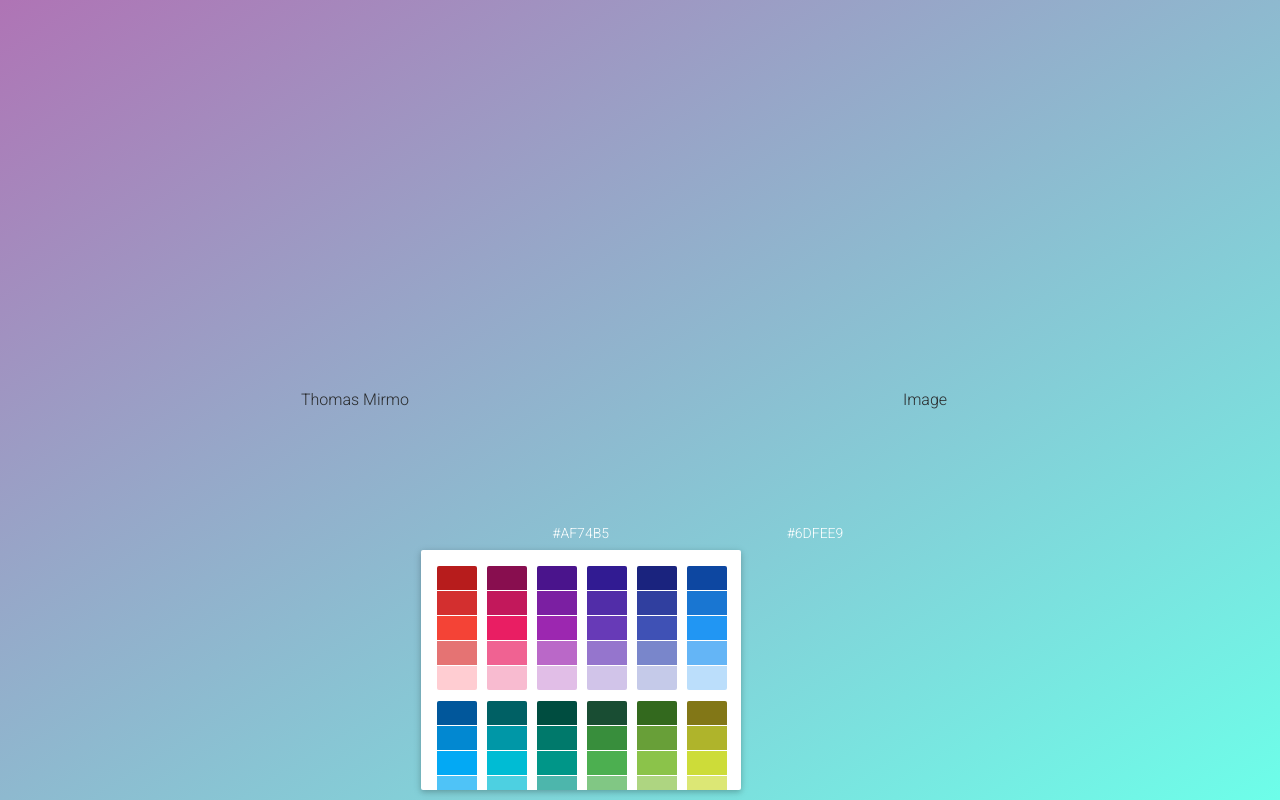
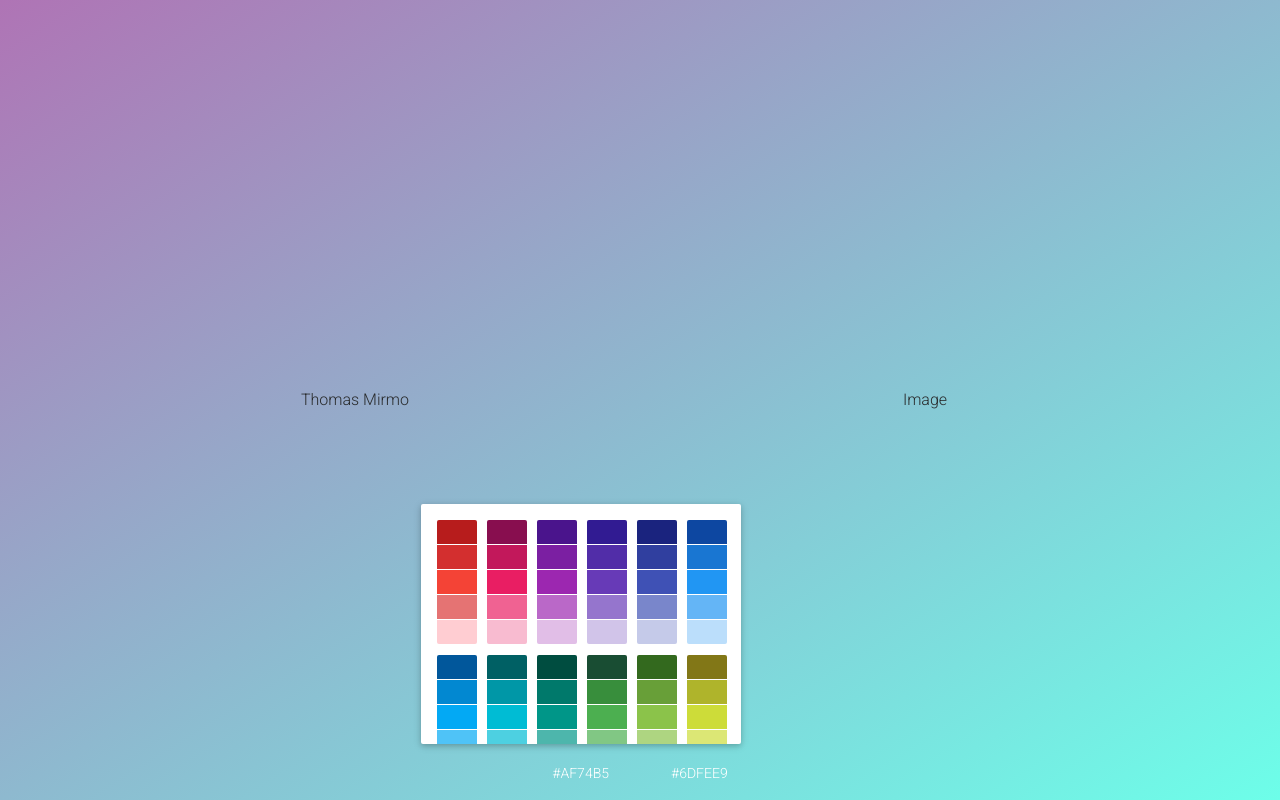
Before and after one commit to tmirmota/mirmo, a React (Create React App) app: page / in a window 1280 px wide. Both pictures are taken after a click on the button "#AF74B5". Shown: the top 800 px of the page. Built offline with nearby package versions, Linux system fonts and the light colour scheme; what react-tap-event-plugin would draw is missing.

Commit message:
styled swatch component

```diff
--- a/src/App.js
+++ b/src/App.js
@@ -92,15 +92,21 @@ export default class App extends Component {
     }
   }
 
-  handleColor1 = ({ hex }) => {
+  handleColorChange1 = ({ hex }) => {
     const { headerColors } = this.state
-    const updateColor = update(headerColors, { color1: { $set: hex } })
+    const updateColor = update(headerColors, {
+      color1: { $set: hex },
+      swatch1: { $set: false },
+    })
     this.setState({ headerColors: updateColor })
   }
 
-  handleColor2 = ({ hex }) => {
+  handleColorChange2 = ({ hex }) => {
     const { headerColors } = this.state
-    const updateColor = update(headerColors, { color2: { $set: hex } })
+    const updateColor = update(headerColors, {
+      color2: { $set: hex },
+      swatch2: { $set: false },
+    })
     this.setState({ headerColors: updateColor })
   }
 
@@ -141,8 +147,8 @@ export default class App extends Component {
                 </div>
                 <InputColors
                   colors={headerColors}
-                  handleChange1={this.handleColor1}
-                  handleChange2={this.handleColor2}
+                  handleChange1={this.handleColorChange1}
+                  handleChange2={this.handleColorChange2}
                   handleSelect={this.handleColorSelect}
                 />
               </div>
--- a/src/components/InputColors/index.js
+++ b/src/components/InputColors/index.js
@@ -11,12 +11,17 @@ const styles = {
     bottom: 10,
     left: '50%',
   },
-  inputSection: {
+  centerSection: {
     position: 'relative',
     left: '-50%',
   },
   button: {
     color: '#FFFFFF',
+  },
+  swatch: {
+    position: 'absolute',
+    top: '-250px',
+    left: '50%',
   },
 }
 
@@ -26,7 +31,7 @@ export default class InputColors extends Component {
     const { colors, handleChange1, handleChange2, handleSelect } = this.props
     return (
       <section style={styles.section}>
-        <div style={styles.inputSection} className="row">
+        <div style={styles.centerSection} className="row">
 
           <div className="col">
             <FlatButton
@@ -35,10 +40,14 @@ export default class InputColors extends Component {
               onClick={() => handleSelect('color1')}
             />
             {colors.swatch1 &&
-              <SwatchesPicker
-                color={colors.color1}
-                onChangeComplete={handleChange1}
-              />}
+              <div style={styles.swatch}>
+                <div style={styles.centerSection}>
+                  <SwatchesPicker
+                    color={colors.color1}
+                    onChangeComplete={handleChange1}
+                  />
+                </div>
+              </div>}
           </div>
 
           <div className="col">
@@ -48,10 +57,14 @@ export default class InputColors extends Component {
               onClick={() => handleSelect('color2')}
             />
             {colors.swatch2 &&
-              <SwatchesPicker
-                color={colors.color1}
-                onChangeComplete={handleChange1}
-              />}
+              <div style={styles.swatch}>
+                <div style={styles.centerSection}>
+                  <SwatchesPicker
+                    color={colors.color2}
+                    onChangeComplete={handleChange2}
+                  />
+                </div>
+              </div>}
           </div>
 
         </div>
```
